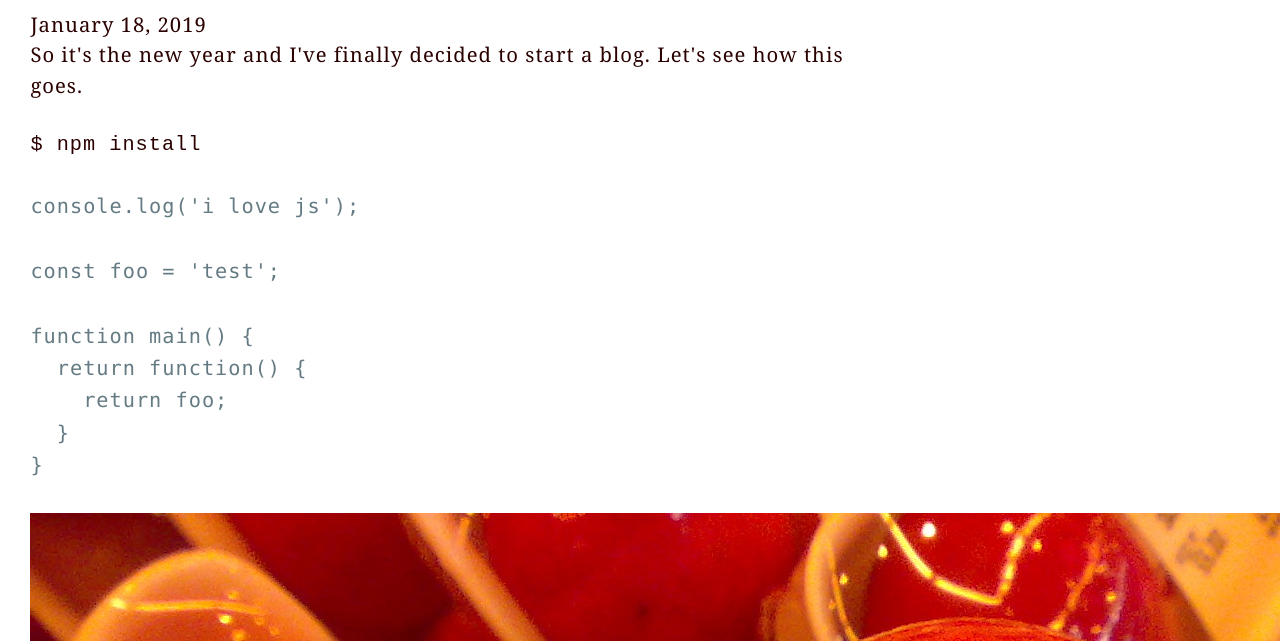
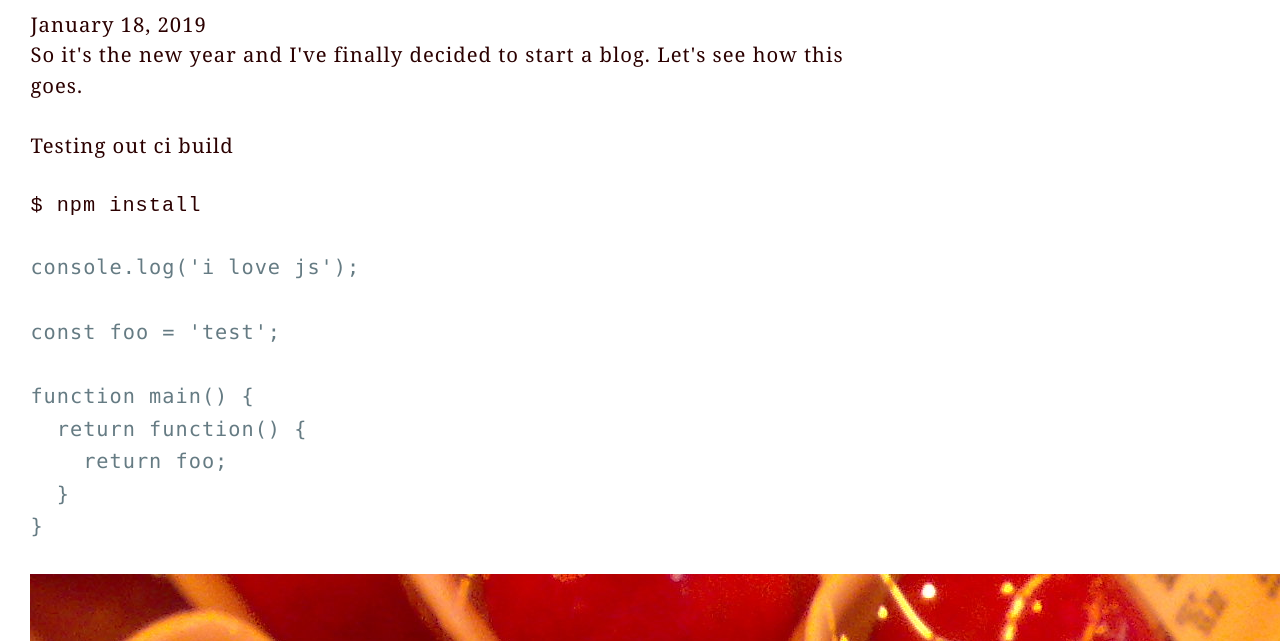
Before and after one commit to richard-cargill/blog, a Gatsby site: page /hello-world/ in a window 1280 px wide. Shown: the part 159-800 px from the top of the page. Built offline with nearby package versions, Linux system fonts and the light colour scheme; Gatsby itself is replaced by a stand-in of ours; some packages are replaced by stand-ins of ours; code samples lack their colours.

Commit message:
testing out travisci build

````diff
--- a/content/blog/hello-world/index.md
+++ b/content/blog/hello-world/index.md
@@ -4,6 +4,8 @@ date: '2019-01-18'
 ---
 
 So it's the new year and I've finally decided to start a blog. Let's see how this goes.
+
+Testing out ci build
 
 ```
 $ npm install
````
Also changed, not shown: .circleci/config.yml (deleted).
